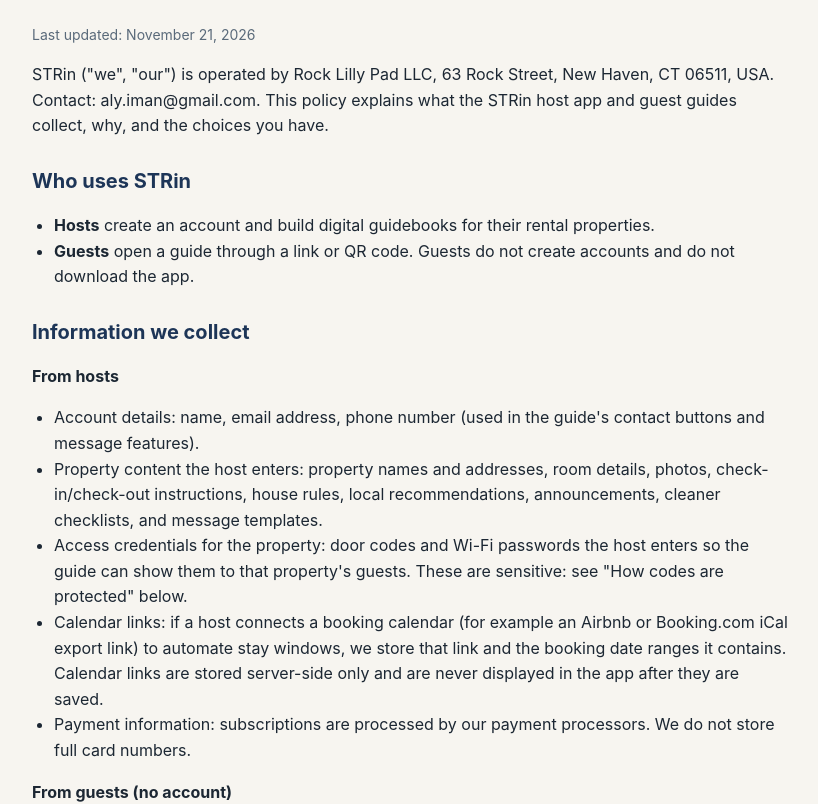
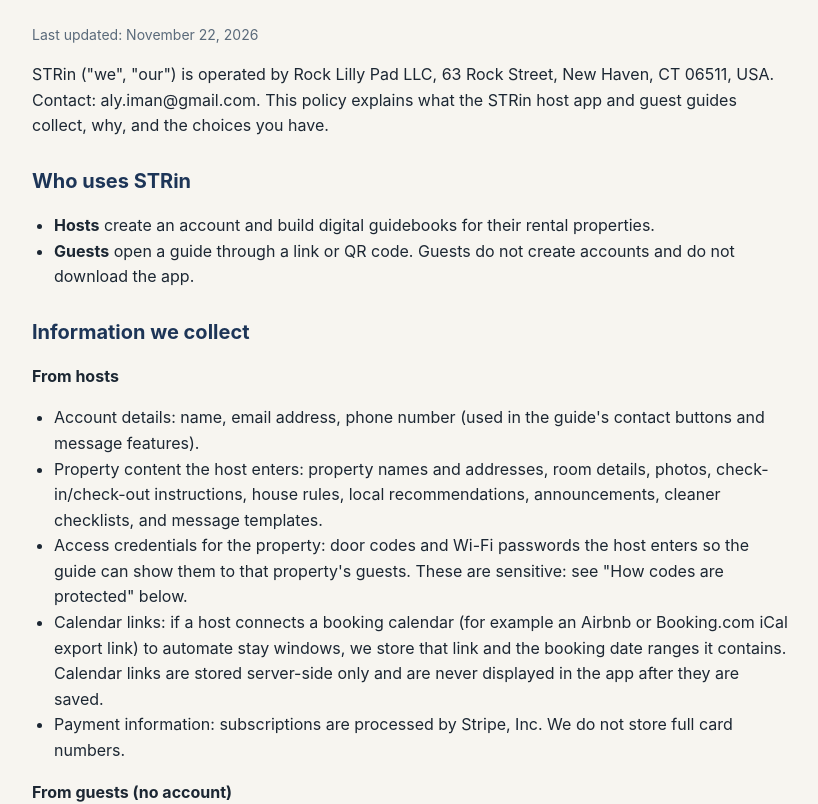
Before and after one commit to strinapp/strin-site, a plain HTML site: page privacy.html in a window 1280 px wide. Shown: the part 154-958 px from the top of the page, without its empty margins (228-1046 px from the left). Drawn offline with Linux system fonts and the light colour scheme.

Commit message:
Privacy policy: name Stripe and Resend as processors, update date

```diff
--- a/privacy.html
+++ b/privacy.html
@@ -19,7 +19,7 @@
 <main>
   <p><a href="index.html">&larr; STRin home</a></p>
   <h1>Privacy Policy for STRin — Guest Guidebook</h1>
-  <p class="muted">Last updated: November 21, 2026</p>
+  <p class="muted">Last updated: November 22, 2026</p>
 
   <p>STRin ("we", "our") is operated by Rock Lilly Pad LLC, 63 Rock Street, New Haven, CT 06511, USA. Contact: aly.iman@gmail.com. This policy explains what the STRin host app and guest guides collect, why, and the choices you have.</p>
 
@@ -36,7 +36,7 @@
     <li>Property content the host enters: property names and addresses, room details, photos, check-in/check-out instructions, house rules, local recommendations, announcements, cleaner checklists, and message templates.</li>
     <li>Access credentials for the property: door codes and Wi-Fi passwords the host enters so the guide can show them to that property's guests. These are sensitive: see "How codes are protected" below.</li>
     <li>Calendar links: if a host connects a booking calendar (for example an Airbnb or Booking.com iCal export link) to automate stay windows, we store that link and the booking date ranges it contains. Calendar links are stored server-side only and are never displayed in the app after they are saved.</li>
-    <li>Payment information: subscriptions are processed by our payment processors. We do not store full card numbers.</li>
+    <li>Payment information: subscriptions are processed by Stripe, Inc. We do not store full card numbers.</li>
   </ul>
   <p><strong>From guests (no account)</strong></p>
   <ul>
@@ -61,7 +61,7 @@
 
   <h2>Sharing</h2>
   <ul>
-    <li>With service providers who run the service (hosting, email/message delivery, payments), only what they need to do their job.</li>
+    <li>With the service providers who run the service — Fly.io (hosting), Resend (email delivery, such as password-reset emails), and Stripe (payments) — only what they need to do their job.</li>
     <li>If required by law, or to protect the safety of people or property.</li>
     <li>A guest's report or feedback is shared with the host of that property — that is its purpose.</li>
   </ul>
```
